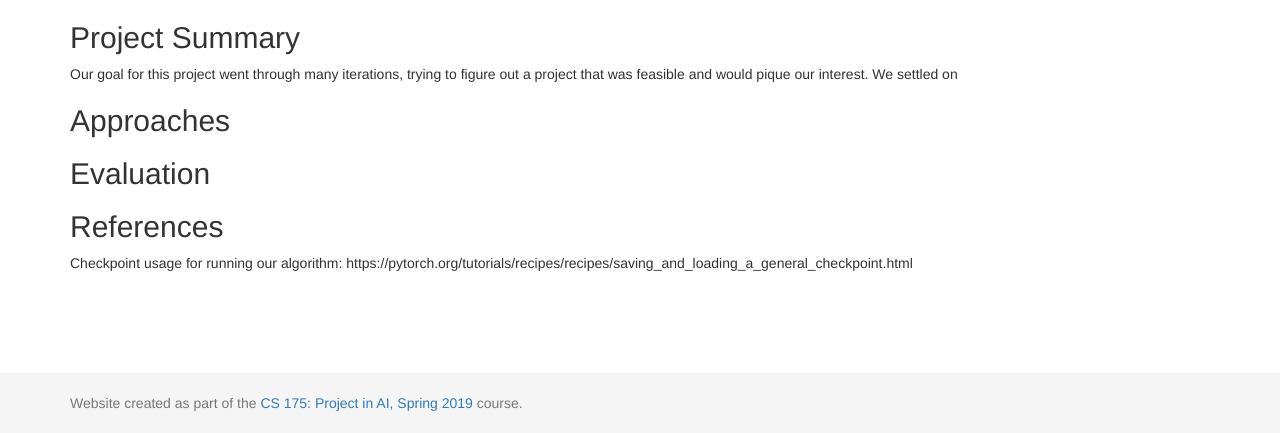
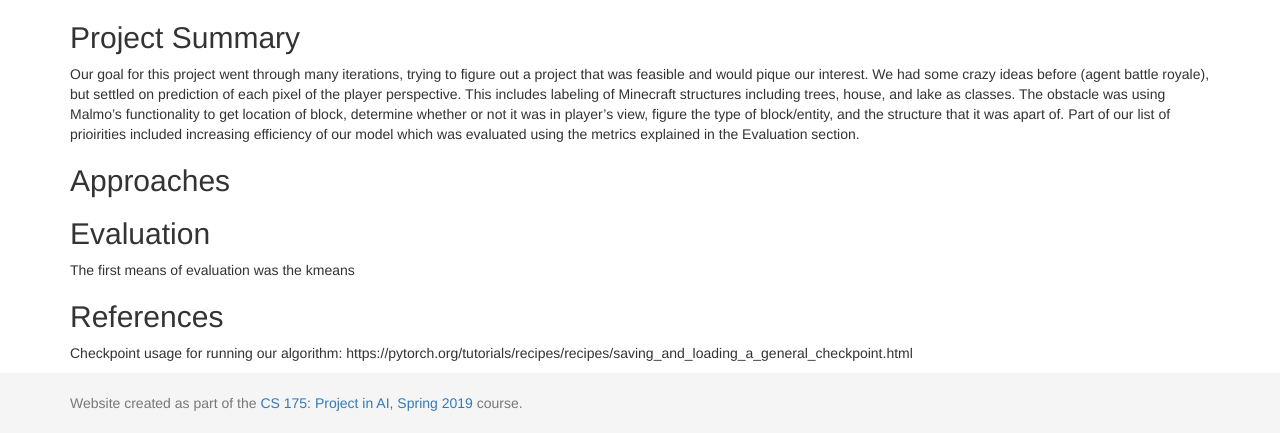
Before and after one commit to KevinJChen/MCSemanticSegmentation, a Jekyll site: the page built from docs/final.md, in a window 1280 px wide and 968 px high, cut to the strip 535-968 px from the top of the window. Built offline with Jekyll 4.4.1, drawn with Linux system fonts in a browser that asks for light colours.

Commit message:
Update final.md

```diff
--- a/docs/final.md
+++ b/docs/final.md
@@ -10,8 +10,7 @@ title:  Final Report
 
 ## Project Summary
 
-Our goal for this project went through many iterations, trying to figure out a project that was feasible and would pique our interest. We settled on
-
+Our goal for this project went through many iterations, trying to figure out a project that was feasible and would pique our interest. We had some crazy ideas before (agent battle royale), but settled on prediction of each pixel of the player perspective. This includes labeling of Minecraft structures including trees, house, and lake as classes. The obstacle was using Malmo's functionality to get location of block, determine whether or not it was in player's view, figure the type of block/entity, and the structure that it was apart of. Part of our list of prioirities included increasing efficiency of our model which was evaluated using the metrics explained in the Evaluation section.
 
 
 ## Approaches
@@ -20,6 +19,7 @@ Our goal for this project went through many iterations, trying to figure out a p
 
 ## Evaluation
 
+The first means of evaluation was the kmeans
 
 
 ## References
```
